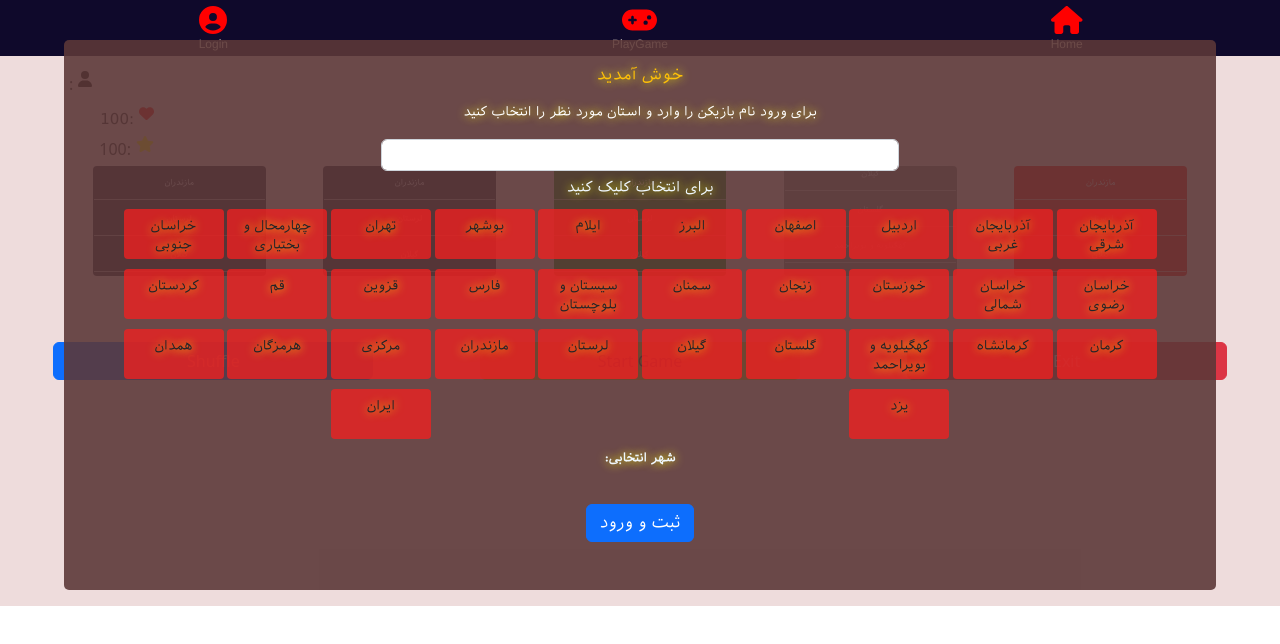
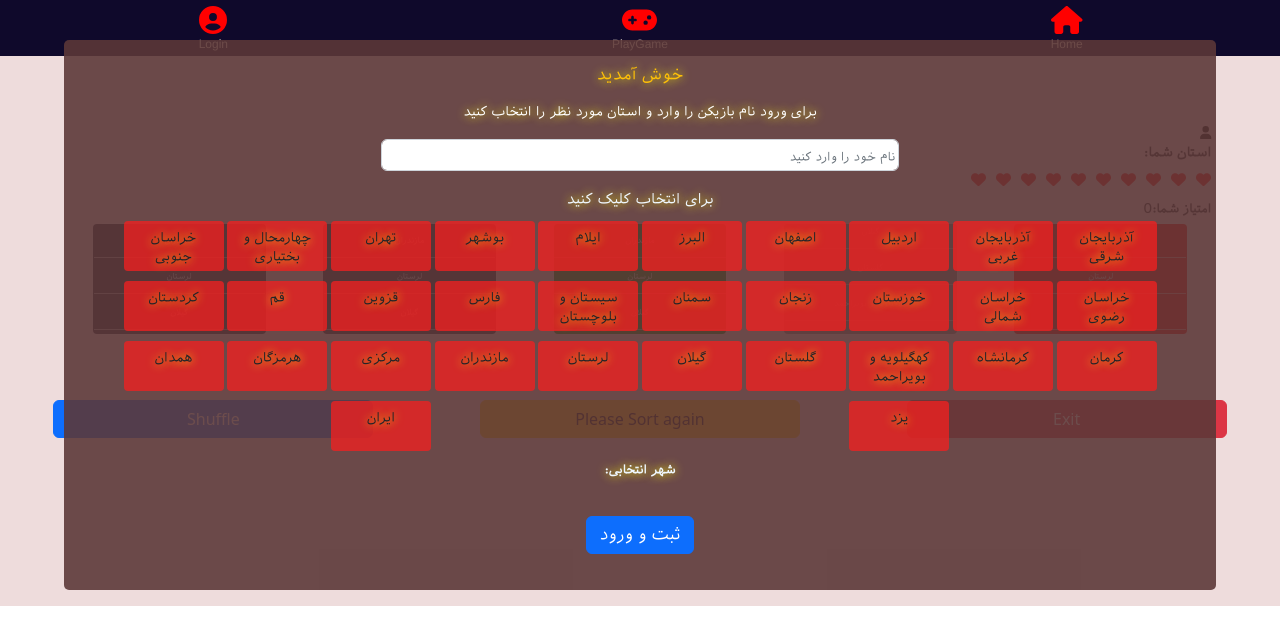
Before and after one commit to omidSharifi526/iranBinApp, a React (Create React App) app: page /playgame in a window 1280 px wide. Shown: the top 644 px of the page. Built offline with nearby package versions, Linux system fonts and the light colour scheme.

Commit message:
resortGamePage

```diff
--- a/src/Components/GetUserInfo/GetUserInfo.jsx
+++ b/src/Components/GetUserInfo/GetUserInfo.jsx
@@ -18,15 +18,23 @@ const GetUserInfo = ({stateChanger,usernameChanger,setCitySelected }) => {
       CitySelss=city.innerHTML;
       // console.log(typeof CitySelss) ;
 
+
       setcityPicked(CitySelss);
     }
 
 
 
     const sendData=()=>{
+
+       let pname=document.getElementById('uName').value;
+       if (pname==='' && CitySelss===null) {
+       alert('لطفا مقادیر معتبر وارد کنید')
+       } else {
+        usernameChanger(pname);
         stateChanger(false)
-       let pname=document.getElementById('uName').value;
-       usernameChanger(pname);
+       }
+
+
        setCitySelected(cityPicked)
 
 
--- a/src/Components/GetUserInfo/get/user-style.scss
+++ b/src/Components/GetUserInfo/get/user-style.scss
@@ -88,8 +88,8 @@ input{
 
 ::placeholder{
     font-family: 'iranS';
-    font-size: 10px;
-    color: white;
+    font-size: 12px;
+
 
 }
 
@@ -103,7 +103,7 @@ input{
         display: block;
         text-align: center;
         font-size: .9rem;
-      margin-top: 7px;
+      margin-top: 19px;
         color: aliceblue;
         text-shadow: 0 0 10px yellow;
     }
--- a/src/Pages/GameSource/Components/ListOfCity-Style.scss
+++ b/src/Pages/GameSource/Components/ListOfCity-Style.scss
@@ -5,12 +5,11 @@
 
 }
 .GameInfo-container{
-    width: 90%;
-    margin: auto;
 
-    display: flex;
-    flex-direction: row-reverse;
-    justify-content: center;
+
+
+
+
 
 
 
@@ -19,32 +18,33 @@
 }
 
 .gameMessages-Container{
-    width: 70%;
+
+
+    display: flex;
+    justify-content: center;
+     align-items: flex-end;
     font-size: 14px;
-    transition: all ease 2s;
+
 
     p{
 
         padding: 10px;
-        background-color: rgb(59, 59, 35);
         border-radius: 5px;
         color: white;
         text-align: center;
     }
 
     .showMess{
-
         position: relative;
-
         transition:  2s  all ease 5s;
         top: 50px;
         right: 100px;
+        background-color: rgb(78, 16, 16);
     }
     .notshowMess{
-
         position: relative;
-
         top: -600px;
+        transition:  2s  all ease 5s;
 
     }
 
@@ -53,13 +53,18 @@
 }
 .userInfo-Container{
 
+//    border: 2px solid black;
+   width: 100%;
+   direction: rtl;
+
 }
 
 .PlayerInfo-Container{
-    width: 80%;
+    width: 90%;
     margin: auto;
+    // background-color: rgb(133, 92, 92);
 
-
+    // border: 1px solid rgb(105, 0, 0);
     margin-bottom: 5px;
     display: flex;
     flex-direction: row;
@@ -75,19 +80,18 @@
         }
 
     }
-    .junContainer{
-        width: 100px;
-        padding-right: 5px;
-        text-align: right;
-        .disJun{
-            margin-top: -5px;
-            font-size: 15px;
-        }
-    }
+
     .rateContainer{
         width: 100px;
         padding-right: 5px;
        text-align: right;
+       font-size: 15px;
+       span.rateDisplay{
+        font-size: 12px;
+        font-weight: 800;
+
+
+    }
     }
 
 }
--- a/src/Pages/GameSource/Components/ListOfCitys.jsx
+++ b/src/Pages/GameSource/Components/ListOfCitys.jsx
@@ -60,9 +60,10 @@ const ListOfCitys = ({playerName,citySelected}) => {
     // console.log('StandadArr',standardArr);
     // console.log('Shuffle Arr',shuffleArr);
     const [showmess,setShowMess]=useState(false);
-    const [score,setScore]=useState(100)
-    const [jun,setJun]=useState(100);
-    const[rate,SetRate]=useState(0);
+    const [score,setScore]=useState(0)
+    const [jun,reduceJun]=useState(['1','2','3','4','5','6','7','8','9','10']);
+    console.log('isjun',jun)
+    // const[rate,SetRate]=useState(0);
 
 
 
@@ -117,7 +118,7 @@ const ListOfCitys = ({playerName,citySelected}) => {
       let sh3=createShuffeledList();
       let sh4=createShuffeledList();
       let sh5=createShuffeledList();
-      console.table(sh1[1]);
+
 
 
 
@@ -154,24 +155,28 @@ const ListOfCitys = ({playerName,citySelected}) => {
 
 
        <div className='userInfo-Container'>
+
                 <div className='PlayerNameContainer'>
+                 <span >  <FontAwesomeIcon icon={faUser} color="black" />  {pName} </span>
+                <span>استان شما:{CitySels}</span>
 
-        <span > {pName}</span>
-        <span>{CitySels}</span>
-        :
-        <FontAwesomeIcon style={{padding:'5'}} icon={faUser} color="black" />
+                </div>
 
 
 
-        </div>
                     <div className='junContainer'>
-        <span className='disJun'> {jun}:</span>
+                   {jun.map((val,index)=>{
+                    return(<>
                       <FontAwesomeIcon style={{padding:'5',fontSize:15}} icon={faHeart} color="red" />
+                    </>)
+
+                   })}
+
                     </div>
 
                     <div className='rateContainer'>
-        {score}:
-        <FontAwesomeIcon style={{padding:'5'}} icon={faStar} color="yellow" />
+                    <span className='rateDisplay'>امتیاز شما:</span>
+                    {score}
 
                     </div>
 
```
Lines whose indentation alone changed are shown as unchanged.
